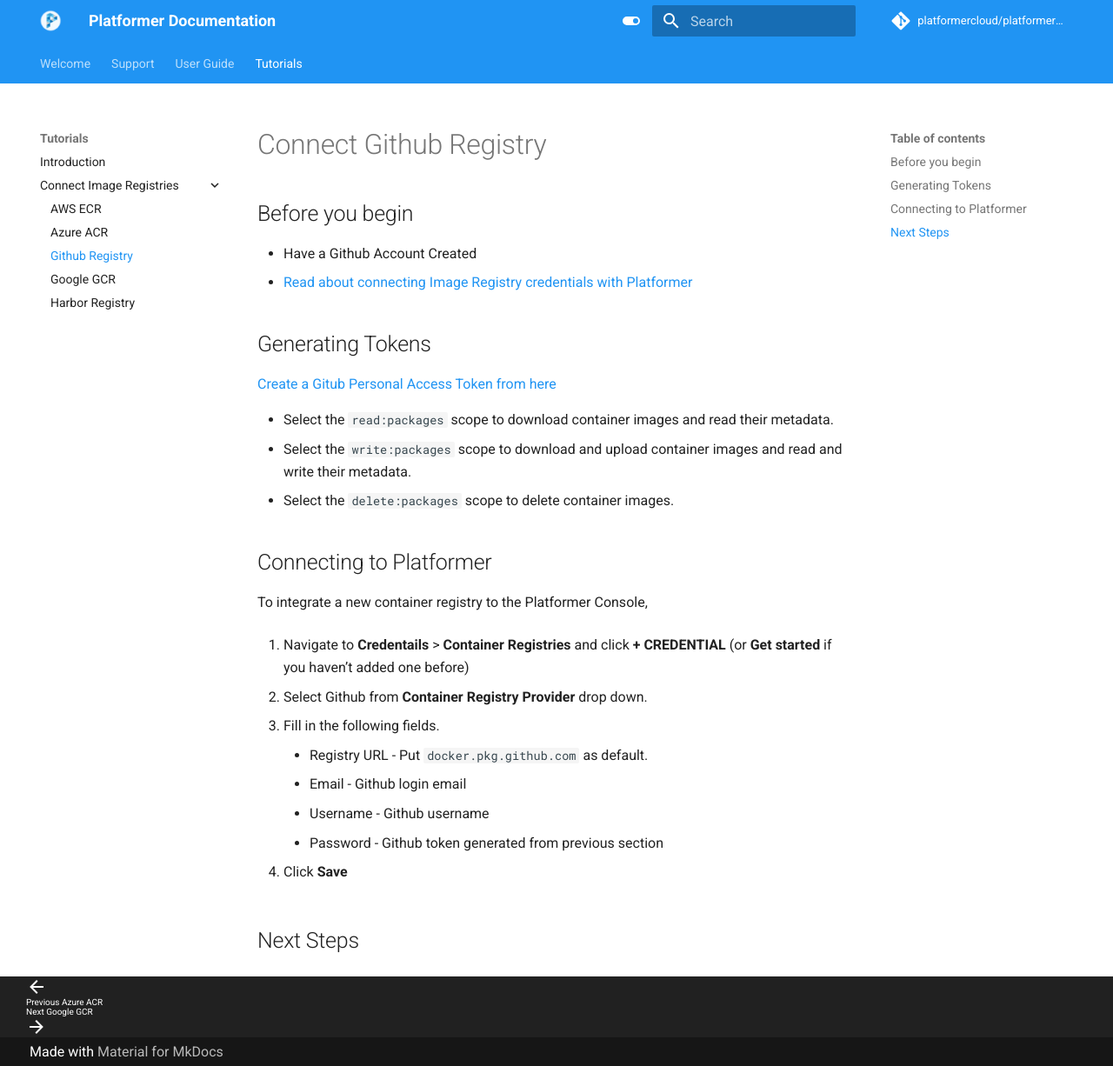
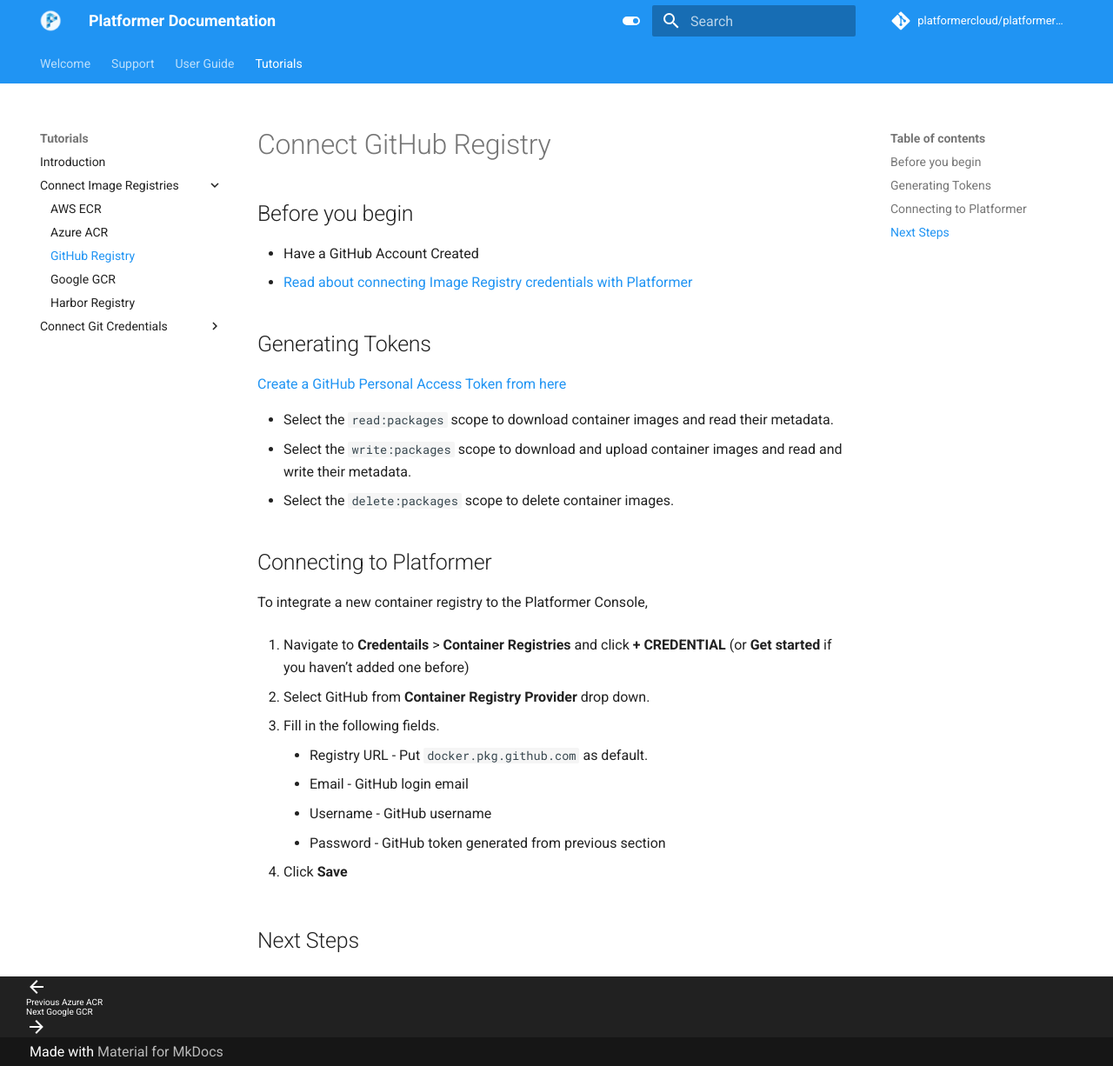
Before and after one commit to platformercloud/platformer-docs, an MkDocs documentation site: the page built from docs/tutorials/connect-image-registries/github.md, in a window 1280 px wide and 1226 px high. Shown: the whole window at 87% size. Built offline with MkDocs 1.6.1 and Material for MkDocs 9.7.7, drawn with Linux system fonts in a browser that asks for light colours; comment, search, counter and statistics services are not loaded.

Commit message:
Save Git Credential Doc Done

```diff
--- a/docs/tutorials/connect-image-registries/github.md
+++ b/docs/tutorials/connect-image-registries/github.md
@@ -1,19 +1,19 @@
 ---
-title: Github  Registry
+title: GitHub  Registry
 ---
 
-# Connect Github  Registry
+# Connect GitHub  Registry
 
 
 ## Before you begin
 
-- Have a Github Account Created
+- Have a GitHub Account Created
 - [Read about connecting Image Registry credentials with Platformer](/user-guides/integrations/01-container-registry-integration/)
 
 
 ## Generating Tokens
 
-[Create a Gitub Personal Access Token from here](https://docs.github.com/en/free-pro-team@latest/github/authenticating-to-github/creating-a-personal-access-token)
+[Create a GitHub Personal Access Token from here](https://docs.github.com/en/free-pro-team@latest/github/authenticating-to-github/creating-a-personal-access-token)
 
 - Select the `read:packages` scope to download container images and read their metadata.
 - Select the `write:packages` scope to download and upload container images and read and write their metadata.
@@ -26,14 +26,14 @@
 
 1. Navigate to **Credentails** > **Container Registries** and click **+ CREDENTIAL** (or **Get started** if you haven't added one before)
 
-2. Select Github from **Container Registry Provider** drop down.
+2. Select GitHub from **Container Registry Provider** drop down.
 
 3. Fill in the following fields.
 
     - Registry URL - Put `docker.pkg.github.com` as default.
-    - Email - Github login email
-    - Username - Github username
-    - Password - Github token generated from previous section
+    - Email - GitHub login email
+    - Username - GitHub username
+    - Password - GitHub token generated from previous section
 
 4. Click **Save**
 
```
Also changed, not shown: docs/tutorials/connect-git-credentials/github.md (added, +37 -0 lines), docs/tutorials/.pages, 1 other file.
